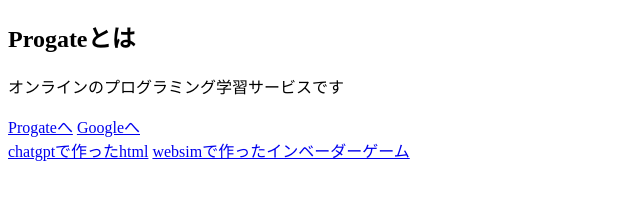
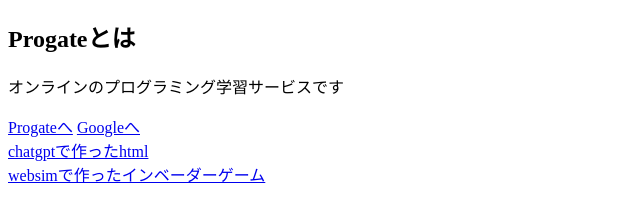
Before and after one commit to tetsuji310/tetsuji310.github.io, a plain HTML site: page index.html in a window 1280 px wide. Shown: the part 70-292 px from the top of the page, without its empty margins (0-640 px from the left). Drawn offline with Linux system fonts and the light colour scheme.

Commit message:
Update index.html

```diff
--- a/index.html
+++ b/index.html
@@ -19,7 +19,7 @@
         <!-- https://google.comへのリンクを作成してください -->
         <a href="https://google.com">Googleへ</a>
         <br>
-        <a href="./sample.html">chatgptで作ったhtml</a>
+        <a href="./sample.html">chatgptで作ったhtml</a><br>
         <a href="./0CAlsSDavEgh78B8U.html">websimで作ったインベーダーゲーム</a>
 
     </body>
```
